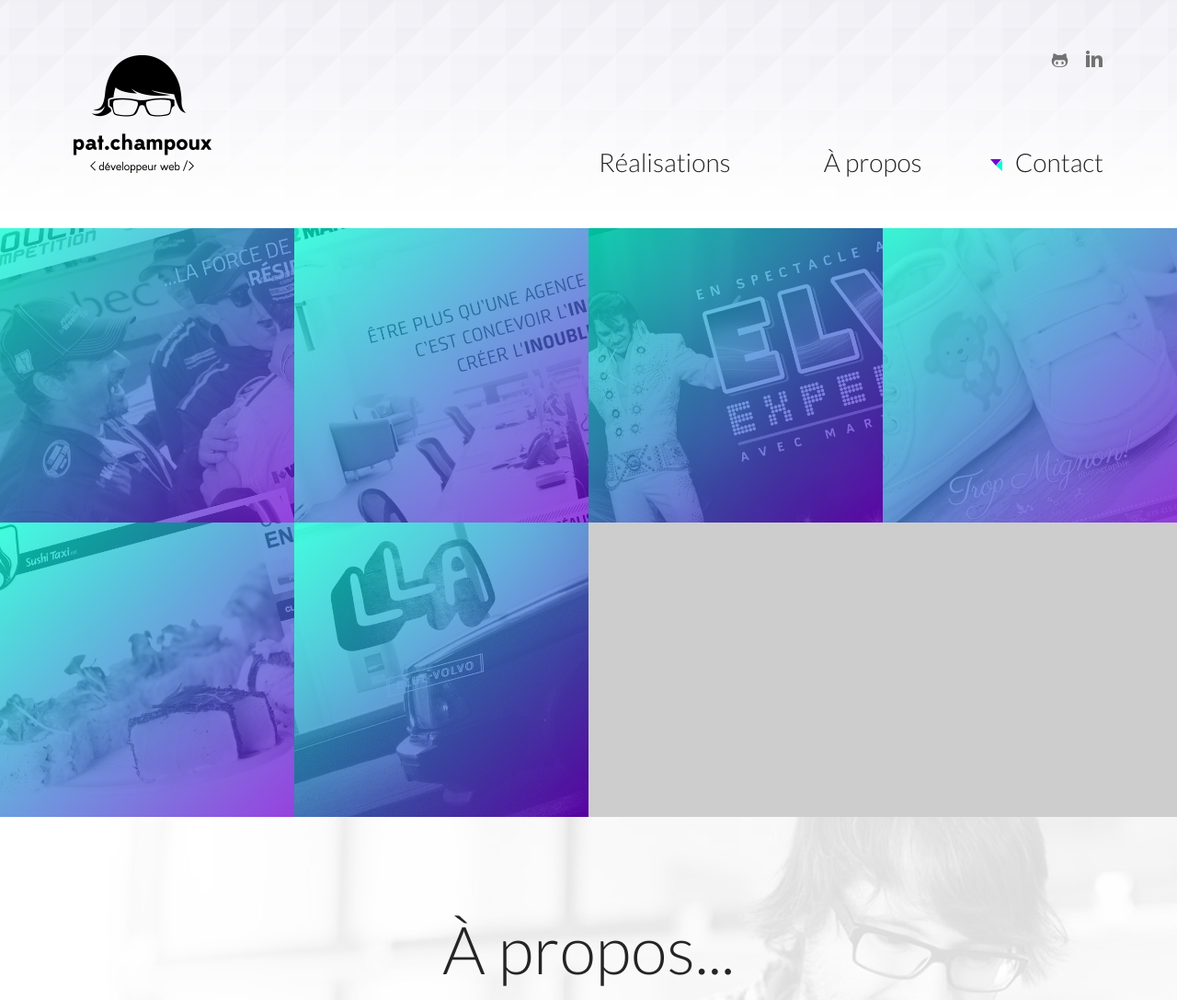
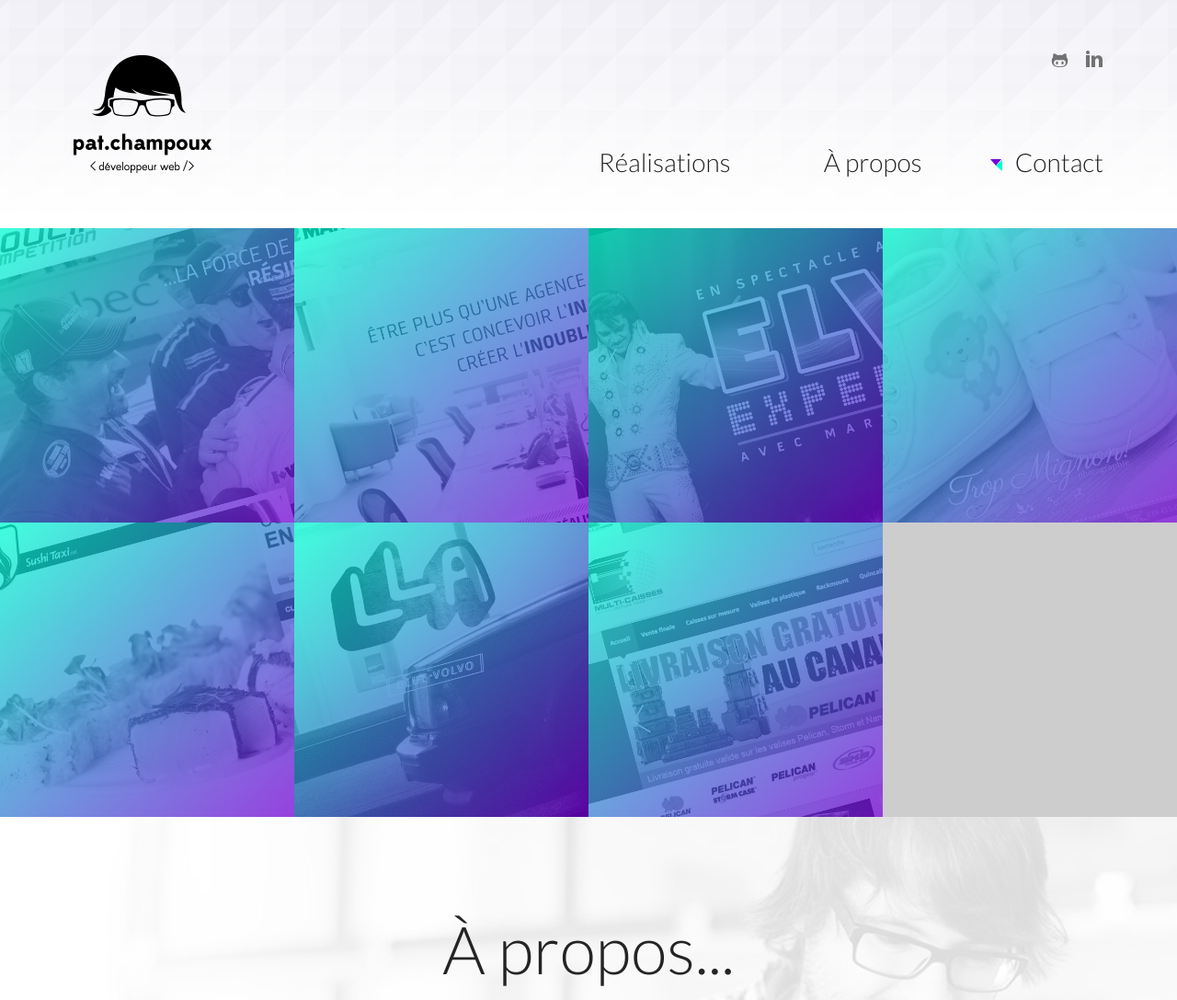
Before and after one commit to patchampoux/portfolio, a PHP site: page / in a window 1280 px wide. Shown: the top 1087 px of the page at 92% size. Run offline with PHP 8.4, Linux system fonts and the light colour scheme; data that the repository does not hold is empty; some libraries are stand-ins or nearby versions; some web fonts are replaced.

Commit message:
Add realisation

```diff
--- a/web/index.php
+++ b/web/index.php
@@ -200,6 +200,27 @@ include '_header.php';
 					</div>
 				</article>
 			</div>
+			<div class="col-xs-12 col-sm-6 col-md-4 col-lg-3 hidden-xs hidden-sm hidden-md">
+				<article class="item">
+					<img src="images/spacer.gif" alt="" height="1" width="1">
+					<span class="img" style="background-image:url('images/portfolio/multi-caisses.jpg');"></span>
+					<span class="gradient"></span>
+					<div class="flipper">
+						<div class="front"></div>
+						<div class="description">
+							<div class="dt">
+								<div class="dtr">
+									<div class="dtc">
+										<h2 class="text-center">Multi-Caisses<span class="purple-triangle"></span><span class="turquoise-triangle"></span></h2>
+										<p class="text-center">HTML, CSS, JavaScript, PHP, jQuery, Sass,&nbsp;Git</p>
+										<a href="http://www.multi-caisses.com/" target="_blank"><i class="icon-export"></i></a>
+									</div>
+								</div>
+							</div>
+						</div>
+					</div>
+				</article>
+			</div>
 		</div>
 	</div>
 </div>
```
Also changed, not shown: web/images/portfolio/multi-caisses.jpg (added).
